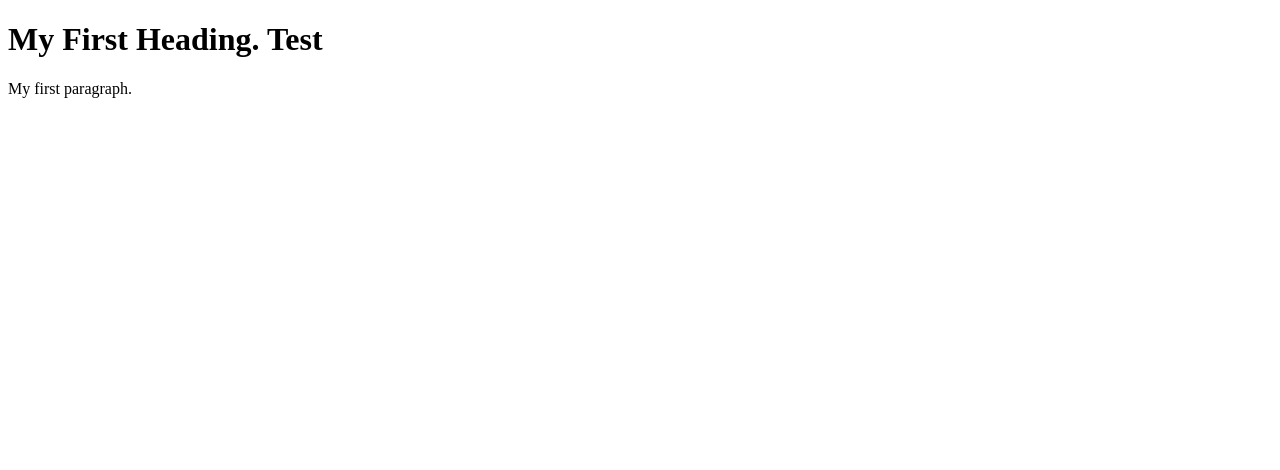
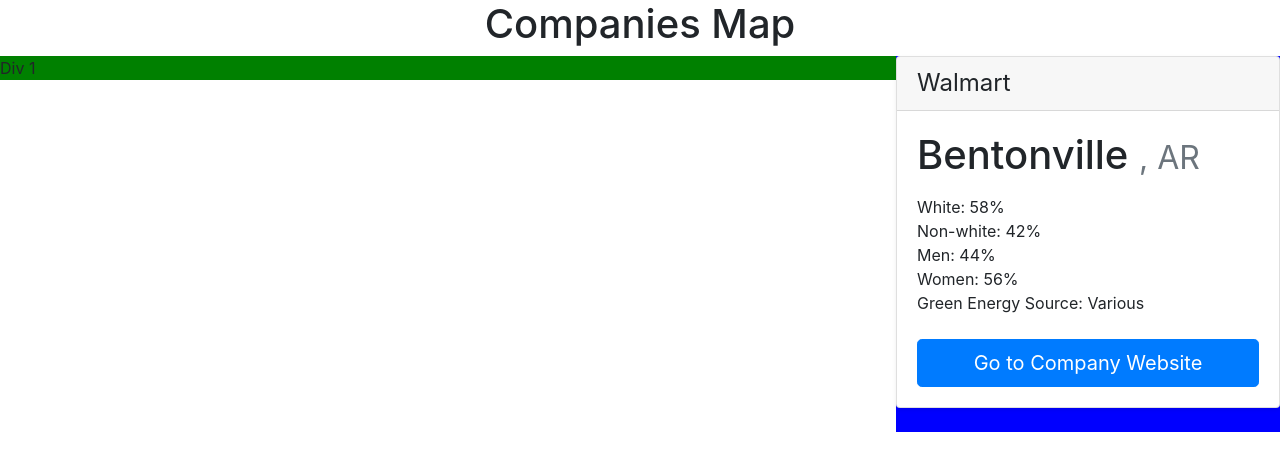
Before and after one commit to mb6xn/HackToTheFutureSubmission, a plain HTML site: page index.html in a window 1280 px wide. Drawn offline with nearby package versions, Linux system fonts and the light colour scheme.

Commit message:
setup initial index.html

```diff
--- a/index.html
+++ b/index.html
@@ -1,10 +1,55 @@
-<!DOCTYPE html>
-<html>
-<body>
+<!doctype html>
+<html lang="en">
+  <head>
+    <!-- Required meta tags -->
+    <meta charset="utf-8">
+    <meta name="viewport" content="width=device-width, initial-scale=1, shrink-to-fit=no">
 
-<h1>My First Heading. Test</h1>
+    <!-- Bootstrap CSS -->
+    <link rel="stylesheet" href="https://stackpath.bootstrapcdn.com/bootstrap/4.1.3/css/bootstrap.min.css" integrity="sha384-MCw98/SFnGE8fJT3GXwEOngsV7Zt27NXFoaoApmYm81iuXoPkFOJwJ8ERdknLPMO" crossorigin="anonymous">
 
-<p>My first paragraph.</p>
+    <title>Title</title>
+  </head>
+  <body>
+    <h1 align="center">Companies Map</h1>
 
-</body>
+	<div style="float: left; background-color: green; width: 70%;">Div 1</div>
+
+    <div style="float: right; background-color: blue; width: 30%;">
+
+    <div class="card mb-4 shadow-sm">
+      <div class="card-header">
+        <h4 class="my-0 font-weight-normal">Walmart</h4>
+      </div>
+      <div class="card-body">
+        <h1 class="card-title pricing-card-title">Bentonville <small class="text-muted">, AR</small></h1>
+        <ul class="list-unstyled mt-3 mb-4">
+          <li>White: 58%</li>
+          <li>Non-white: 42%</li>
+          <li>Men: 44%</li>
+          <li>Women: 56%</li>
+          <li>Green Energy Source: Various</li>
+        </ul>
+        <a href="https://corporate.walmart.com/global-responsibility/sustainability/" class="btn btn-lg btn-block btn-primary" role="button">Go to Company Website</a>
+      </div>
+    </div>
+
+	</div>
+    <!-- <div class="container">
+    	<div class="row">
+	        <div class="col-xs-6">
+	            ONE
+	        </div>
+	        <div class="col-xs-6">
+	            TWO
+	        </div>
+	    </div>
+	</div> -->
+
+    <!-- Optional JavaScript -->
+    <!-- jQuery first, then Popper.js, then Bootstrap JS -->
+    <script src="https://code.jquery.com/jquery-3.3.1.slim.min.js" integrity="sha384-q8i/X+965DzO0rT7abK41JStQIAqVgRVzpbzo5smXKp4YfRvH+8abtTE1Pi6jizo" crossorigin="anonymous"></script>
+    <script src="https://cdnjs.cloudflare.com/ajax/libs/popper.js/1.14.3/umd/popper.min.js" integrity="sha384-ZMP7rVo3mIykV+2+9J3UJ46jBk0WLaUAdn689aCwoqbBJiSnjAK/l8WvCWPIPm49" crossorigin="anonymous"></script>
+    <script src="https://stackpath.bootstrapcdn.com/bootstrap/4.1.3/js/bootstrap.min.js" integrity="sha384-ChfqqxuZUCnJSK3+MXmPNIyE6ZbWh2IMqE241rYiqJxyMiZ6OW/JmZQ5stwEULTy" crossorigin="anonymous"></script>
+  </body>
 </html>
```
